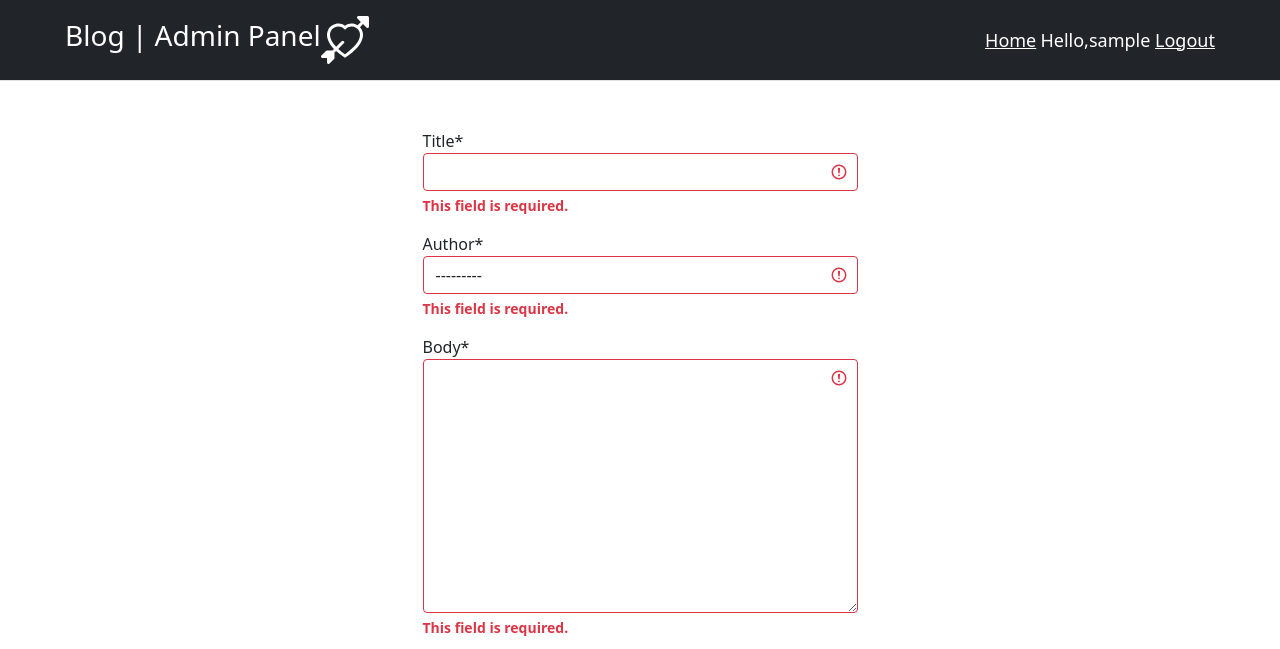
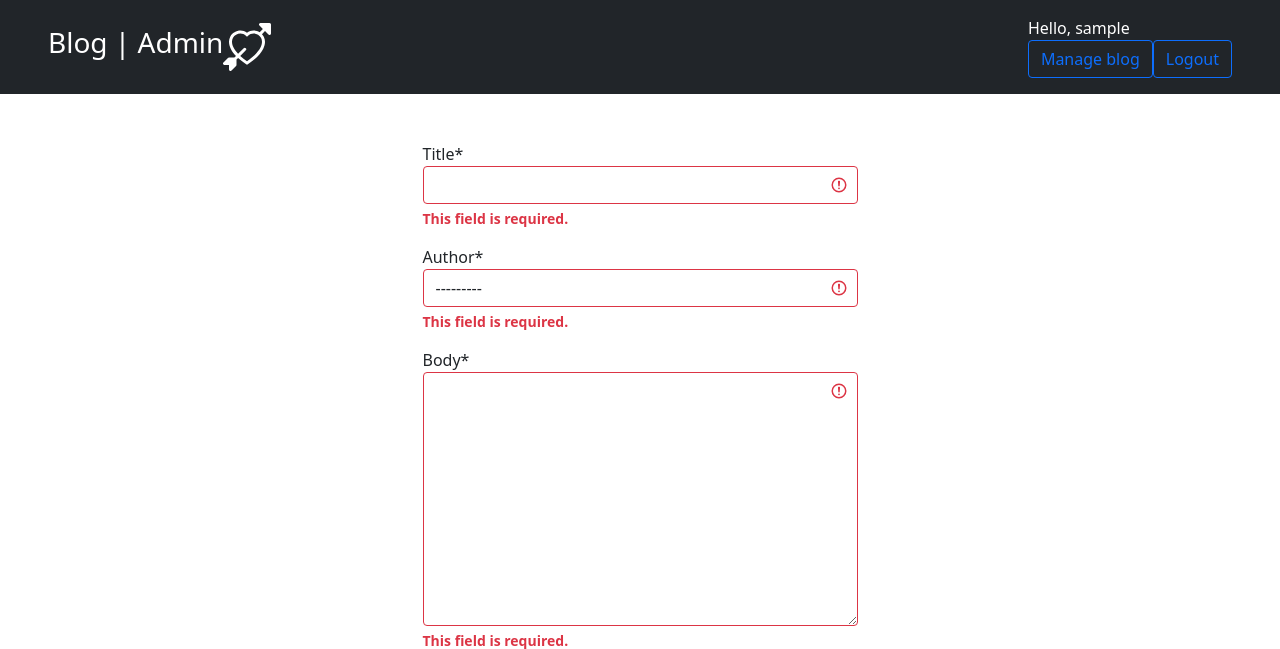
Before and after one commit to Stoon2/Django-Blog, a Django app: page /add-post in a window 1280 px wide. Shown: the top 649 px of the page. Run offline with Django 3.2, Linux system fonts and the light colour scheme; the visitor is signed in with stand-in values (Sample User, id 1); data comes from the database, SQL or seed files in the repository; data that the repository does not hold is empty; some libraries are stand-ins or nearby versions.

Commit message:
refactored header templates, better authentication

```diff
--- a/templates/blog_admin/base.html
+++ b/templates/blog_admin/base.html
@@ -1,3 +1,5 @@
+{% extends 'blog_admin/header.html' %}
+{% block after_header_block %}
     <!DOCTYPE html>
     <html>
         <head>
@@ -9,8 +11,6 @@
             <link href="https://cdn.jsdelivr.net/npm/bootstrap@5.1.3/dist/css/bootstrap.min.css" rel="stylesheet" integrity="sha384-1BmE4kWBq78iYhFldvKuhfTAU6auU8tT94WrHftjDbrCEXSU1oBoqyl2QvZ6jIW3" crossorigin="anonymous">
         </head>
         <body>
-        {% include 'blog_admin/header.html' %}
-
             <main class="container my-3">
                 {% block main_block %}
                 {% endblock %}
@@ -19,3 +19,4 @@
             <!-- {% include 'blog_app/footer.html' %} -->
         </body>
     </html>
+{% endblock %}
--- a/templates/blog_admin/header.html
+++ b/templates/blog_admin/header.html
@@ -1,45 +1,48 @@
+{% block header_block %}
   <style>
-  .name
-  {
+    .name {
+      display: none;
+    }
+
+    .manage {
       display: none;
     }
   </style>
 
 
-<header class="d-flex flex-wrap align-items-center justify-content-evenly justify-content-md-center py-3 mb-4 border-bottom bg-dark">
-      <a href="/blog_admin" class="d-flex align-items-center col-md-3 mb-2 mb-md-0 text-dark text-decoration-none">
-        <h3 style="color: white;">Blog | Admin Panel</h3>
-        <svg style="width: 3rem; height: 3rem; color:white;" xmlns="http://www.w3.org/2000/svg" width="16" height="16" fill="currentColor" class="bi bi-arrow-through-heart" viewBox="0 0 16 16">
-          <path fill-rule="evenodd" d="M2.854 15.854A.5.5 0 0 1 2 15.5V14H.5a.5.5 0 0 1-.354-.854l1.5-1.5A.5.5 0 0 1 2 11.5h1.793l.53-.53c-.771-.802-1.328-1.58-1.704-2.32-.798-1.575-.775-2.996-.213-4.092C3.426 2.565 6.18 1.809 8 3.233c1.25-.98 2.944-.928 4.212-.152L13.292 2 12.147.854A.5.5 0 0 1 12.5 0h3a.5.5 0 0 1 .5.5v3a.5.5 0 0 1-.854.354L14 2.707l-1.006 1.006c.236.248.44.531.6.845.562 1.096.585 2.517-.213 4.092-.793 1.563-2.395 3.288-5.105 5.08L8 13.912l-.276-.182a21.86 21.86 0 0 1-2.685-2.062l-.539.54V14a.5.5 0 0 1-.146.354l-1.5 1.5Zm2.893-4.894A20.419 20.419 0 0 0 8 12.71c2.456-1.666 3.827-3.207 4.489-4.512.679-1.34.607-2.42.215-3.185-.817-1.595-3.087-2.054-4.346-.761L8 4.62l-.358-.368c-1.259-1.293-3.53-.834-4.346.761-.392.766-.464 1.845.215 3.185.323.636.815 1.33 1.519 2.065l1.866-1.867a.5.5 0 1 1 .708.708L5.747 10.96Z"/>
+  <header
+    class="d-flex flex-wrap align-items-center justify-content-between py-3 bg-dark px-5">
+    <a href="/" class="d-flex align-items-center col-md-3 mb-2 mb-md-0 text-dark text-decoration-none">
+      <h3 class="text-white">Blog | Admin</h3>
+      <svg style="width: 3rem; height: 3rem;" class="text-white" xmlns="http://www.w3.org/2000/svg" width="16" height="16"
+        fill="currentColor" class="bi bi-arrow-through-heart" viewBox="0 0 16 16">
+        <path fill-rule="evenodd"
+          d="M2.854 15.854A.5.5 0 0 1 2 15.5V14H.5a.5.5 0 0 1-.354-.854l1.5-1.5A.5.5 0 0 1 2 11.5h1.793l.53-.53c-.771-.802-1.328-1.58-1.704-2.32-.798-1.575-.775-2.996-.213-4.092C3.426 2.565 6.18 1.809 8 3.233c1.25-.98 2.944-.928 4.212-.152L13.292 2 12.147.854A.5.5 0 0 1 12.5 0h3a.5.5 0 0 1 .5.5v3a.5.5 0 0 1-.854.354L14 2.707l-1.006 1.006c.236.248.44.531.6.845.562 1.096.585 2.517-.213 4.092-.793 1.563-2.395 3.288-5.105 5.08L8 13.912l-.276-.182a21.86 21.86 0 0 1-2.685-2.062l-.539.54V14a.5.5 0 0 1-.146.354l-1.5 1.5Zm2.893-4.894A20.419 20.419 0 0 0 8 12.71c2.456-1.666 3.827-3.207 4.489-4.512.679-1.34.607-2.42.215-3.185-.817-1.595-3.087-2.054-4.346-.761L8 4.62l-.358-.368c-1.259-1.293-3.53-.834-4.346.761-.392.766-.464 1.845.215 3.185.323.636.815 1.33 1.519 2.065l1.866-1.867a.5.5 0 1 1 .708.708L5.747 10.96Z" />
       </svg>
     </a>
 
-
-       <div class="col-md-3 text-end notlogged" style="margin-left: 600px;"  >
+    {% if user.is_staff %}
+    <div class="d-flex flex-row justify-content-between">
+      <span class="text-white">Hello, {{request.user}}<span>
+      <div class="d-flex flex-row justify-content-evenly">
+        <a class="btn btn-outline-primary" href="{% url 'admin_home' %}">Manage blog</a></span>
+        <a class="btn btn-outline-primary" href="{% url 'logout' %}">Logout</a></span>
+      </div>
+    </div>
+    {% elif user.is_authenticated %}
+      <div>
+        <span style="font-size: 18px ;color:white;">Hello,{{request.user}}<span>
+        <span><a style="font-size: 18px ;color:white;" href="{% url 'logout' %}">Logout</a></span>
+      </div>
+    {% else %}
+      <div class="col-md-3 text-end notlogged">
         <a class="btn btn-outline-primary me-2" href="{% url 'login' %}">Login</a>
         <a class="btn btn-outline-primary" href="{% url 'signup' %}">Sign-up</a>
       </div>
-
-      <div  style="margin-left: 600px;" class="logged">
-        <span><a style="font-size: 18px ;color:white;" href="{% url 'home' %}">Home</a></span>
-        <span style="font-size: 18px ;color:white;">Hello,{{request.user}}<span>
-        <span><a style="font-size: 18px ;color:white;" href="{% url 'logout' %}">Logout</a></span>
-      </div>
+    {% endif %}
 
   </header>
-    <script>
-      notlogged=document.getElementsByClassName('notlogged')
-      logged=document.getElementsByClassName('logged')
-      var data="{{request.user}}"
-      console.log(data)
-      if (data === 'AnonymousUser')
-          {
-            document.getElementsByClassName("logged")[0].style.display="none";
 
-          }
-      else
-        {
-          document.getElementsByClassName("notlogged")[0].style.display="none";
-         }
-
-    </script>
+{% endblock %}
+{% block after_header_block %}
+{% endblock %}
--- a/templates/blog_app/base.html
+++ b/templates/blog_app/base.html
@@ -1,3 +1,5 @@
+{% extends 'blog_app/header.html' %}
+{% block after_header_block %}
     <!DOCTYPE html>
     <html>
 
@@ -104,10 +106,9 @@
     </head>
 
     <body>
-    {% include 'blog_app/header.html' %}
         <div class="container-fluid">
             <div class="row justify-content-md-center px-0">
-            <div class="col col-lg-2 d-flex flex-column flex-shrink-0 p-3 text-white bg-dark">
+                <div class="col col-lg-2 d-flex flex-column flex-shrink-0 p-3 text-white bg-dark px-0">
                     <div class="d-flex flex-column flex-shrink-0 p-3 text-white bg-dark"
                         style="width: 280px; height: 100vh;">
                         <a href="/"
@@ -184,3 +185,4 @@
         {% include 'blog_app/footer.html' %}
 
     </html>
+{% endblock %}
```
Also changed, not shown: templates/blog_app/header.html (+23 -36 lines). Lines whose indentation alone changed are shown as unchanged.
